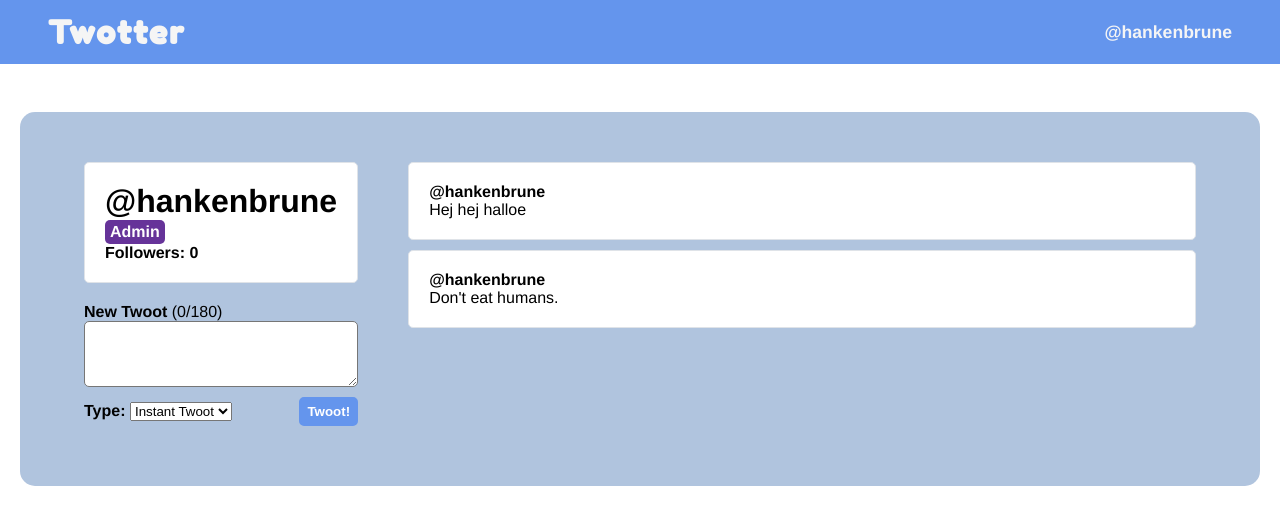
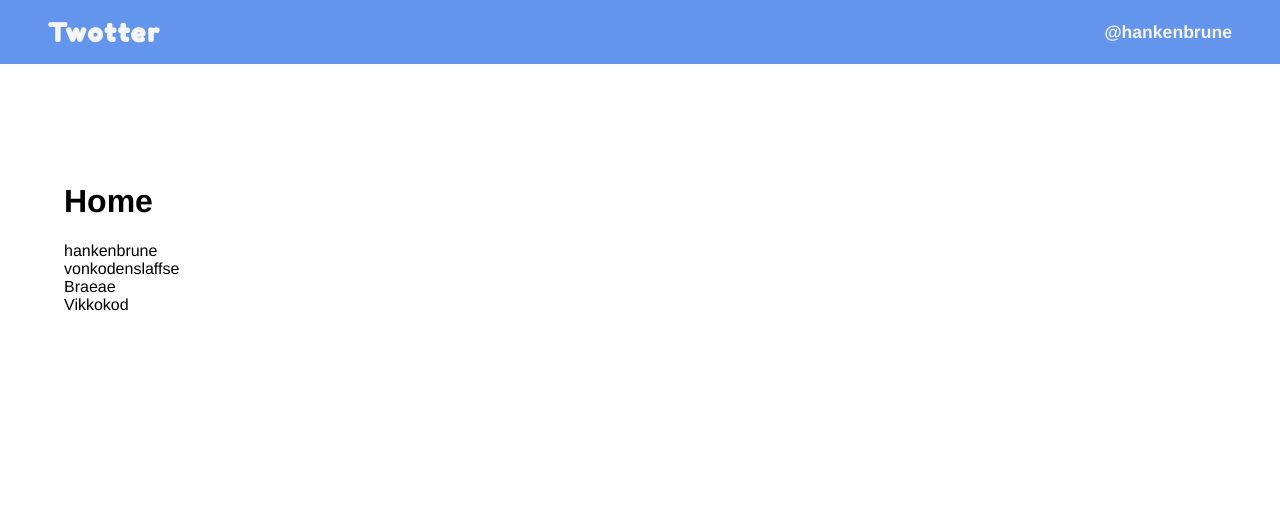
Before and after one commit to Hanrik2020/twotter, a Vue app: page / in a window 1280 px wide. Shown: the top 524 px of the page. Built offline with nearby package versions, Linux system fonts and the light colour scheme.

Commit message:
lagt till vue-router

```diff
--- a/package.json
+++ b/package.json
@@ -11,11 +11,13 @@
     "core-js": "^3.6.5",
     "node-sass": "^5.0.0",
     "sass-loader": "^10.1.0",
-    "vue": "^3.0.0"
+    "vue": "^3.0.0",
+    "vue-router": "^4.0.0-0"
   },
   "devDependencies": {
     "@vue/cli-plugin-babel": "~4.5.0",
     "@vue/cli-plugin-eslint": "~4.5.0",
+    "@vue/cli-plugin-router": "^4.5.9",
     "@vue/cli-service": "~4.5.0",
     "@vue/compiler-sfc": "^3.0.0",
     "babel-eslint": "^10.1.0",
--- a/src/App.vue
+++ b/src/App.vue
@@ -1,23 +1,23 @@
 <template>
   <div id="app">
     <nav>
-      <div class="navigation-logo">Twotter</div>
+      <router-link to="/">
+        <div class="navigation-logo">Twotter</div>
+      </router-link>
+
       <div class="navigation-user">@{{ user.username }}</div>
     </nav>
     <div class="app-content">
-      <UserProfile />
+      <router-view />
     </div>
   </div>
 </template>
 
 
 <script>
-
-import UserProfile from "./components/UserProfile";
-
 export default {
   name: "App",
-  components: { UserProfile },
+
   data() {
     return {
       user: {
@@ -37,7 +37,6 @@ export default {
 }
 nav {
   display: flex;
-
   align-items: center;
   color: whitesmoke;
   height: 4rem;
@@ -49,7 +48,7 @@ nav {
     align-items: center;
     margin-left: 3rem;
     font-family: "Fredoka One", cursive;
-    font-size: 2rem;
+    font-size: 1.6rem;
     font-weight: bolder;
     text-align: center;
     letter-spacing: 2px;
--- a/src/assets/users.json
+++ b/src/assets/users.js
@@ -1,5 +1,5 @@
-{
-    "users": [
+export const users =
+    [
         {
             "id": 1,
             "username": "hankenbrune",
@@ -25,7 +25,7 @@
             "lastName": "Wiklund",
             "email": null,
             "isAdmin": false,
-            "twoots": null
+            "twoots": []
         },
         {
             "id": 3,
@@ -34,7 +34,7 @@
             "lastName": "Brannstrom",
             "email": null,
             "isAdmin": false,
-            "twoots": null
+            "twoots": []
         },
         {
             "id": 4,
@@ -43,7 +43,6 @@
             "lastName": "Lundberg",
             "email": null,
             "isAdmin": false,
-            "twoots": null
+            "twoots": []
         }
     ]
-}
--- a/src/main.js
+++ b/src/main.js
@@ -1,7 +1,8 @@
 import { createApp } from 'vue'
 import App from './App.vue'
+import router from './router'
 
 
 
 
-createApp(App).mount('#app');
+createApp(App).use(router).mount('#app');
--- /dev/null
+++ b/src/router/index.js
@@ -0,0 +1,24 @@
+import { createRouter, createWebHistory } from 'vue-router';
+import Home from '../views/Home.vue';
+import UserProfile from '@/views/UserProfile';
+
+const routes = [
+  {
+    path: '/',
+    name: 'Home',
+    component: Home
+  },
+  {
+    path: '/user/:userId',
+    name: 'UserProfile',
+    component: UserProfile
+  }
+
+]
+
+const router = createRouter({
+  history: createWebHistory(),
+  routes
+})
+
+export default router
--- a/src/styles/base.scss
+++ b/src/styles/base.scss
@@ -3,3 +3,8 @@ body {
     padding: 0;
     box-sizing: border-box;
 }
+
+a {
+    text-decoration: none;
+    color: inherit;
+}
--- /dev/null
+++ b/src/views/Home.vue
@@ -0,0 +1,39 @@
+<template>
+  <div class="home">
+    <h1>Home</h1>
+    <div class="user-list">
+      <router-link
+        v-for="user in users"
+        :to="{ name: 'UserProfile', params: { userId: user.id } }"
+        :key="user.id"
+      >
+        {{ user.username }}
+      </router-link>
+    </div>
+  </div>
+</template>
+
+<script>
+import { users } from "../assets/users";
+
+export default {
+  name: "Home",
+  setup() {
+    return {
+      users,
+    };
+  },
+};
+</script>
+
+<style lang="scss" scoped>
+.home {
+  padding: 50px 5%;
+}
+
+.user-list {
+  display: flex;
+  flex-direction: column;
+  padding-bottom: 3px;
+}
+</style>
--- a/src/components/UserProfile.vue
+++ b/src/views/UserProfile.vue
@@ -28,31 +28,24 @@
 
 
 <script>
-import { reactive } from "vue";
+import { reactive, computed } from "vue";
+import { useRoute } from "vue-router";
 
-import TwootItem from "./TwootItem";
-import CreateTwootPanel from "./CreateTwootPanel";
+import { users } from "../assets/users";
+import TwootItem from "../components/TwootItem";
+import CreateTwootPanel from "../components/CreateTwootPanel";
 
 export default {
   name: "UserProfile",
   components: { TwootItem, CreateTwootPanel },
 
   setup() {
+    const route = useRoute();
+    const userId = computed(() => route.params.userId);
+
     const state = reactive({
       followers: 0,
-      user: {
-        id: 1,
-        username: "hankenbrune",
-        firstName: "Henrik",
-        lastName: "Rydstrom",
-        email: "henrik.rydstrom@gmail.com",
-        isAdmin: true,
-
-        twoots: [
-          { id: 1, content: "Hej hej halloe", isFavorite: false },
-          { id: 2, content: "Don't eat humans.", isFavorite: false },
-        ],
-      },
+      user: users[userId.value - 1] || users[0],
     });
 
     function addTwoot(twoot) {
@@ -65,6 +58,7 @@ export default {
     return {
       state,
       addTwoot,
+      userId,
     };
   },
 
```
Also changed, not shown: 1 other file (tests, documents, lock files or other folders).
